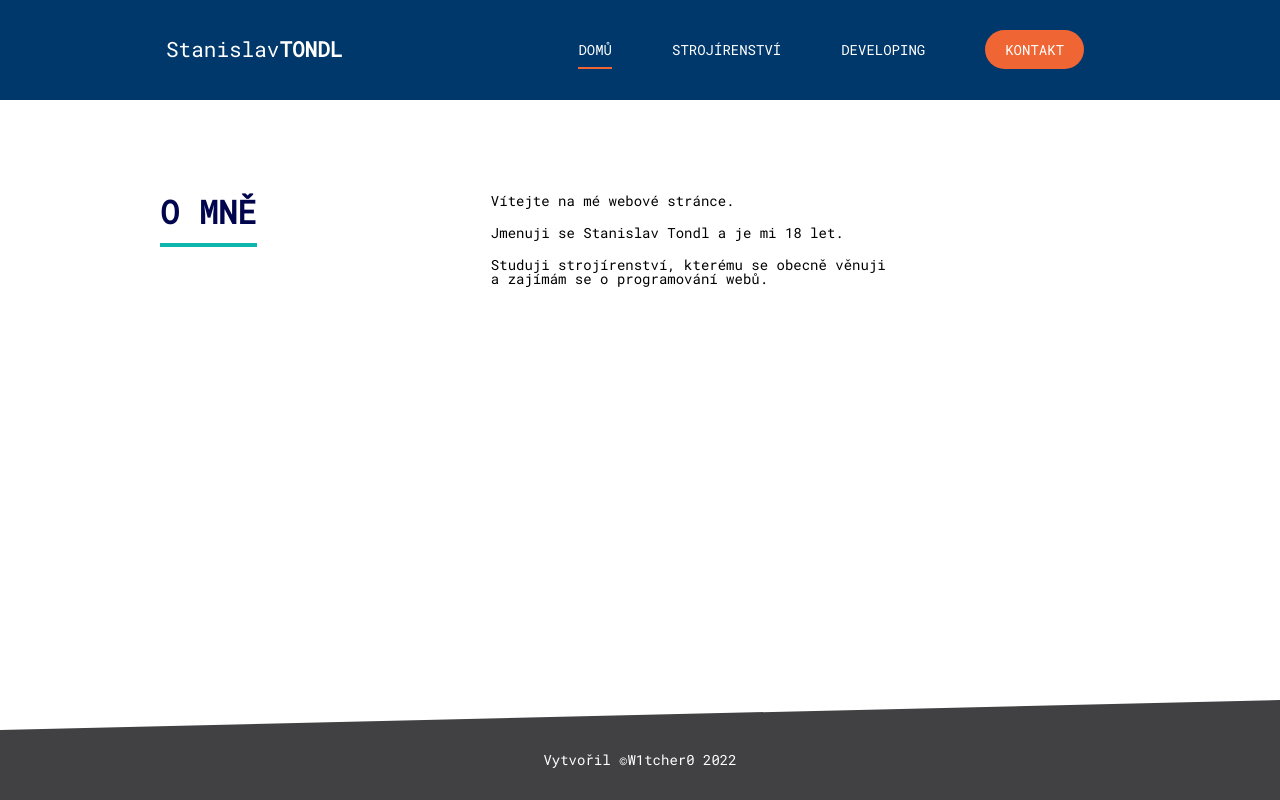
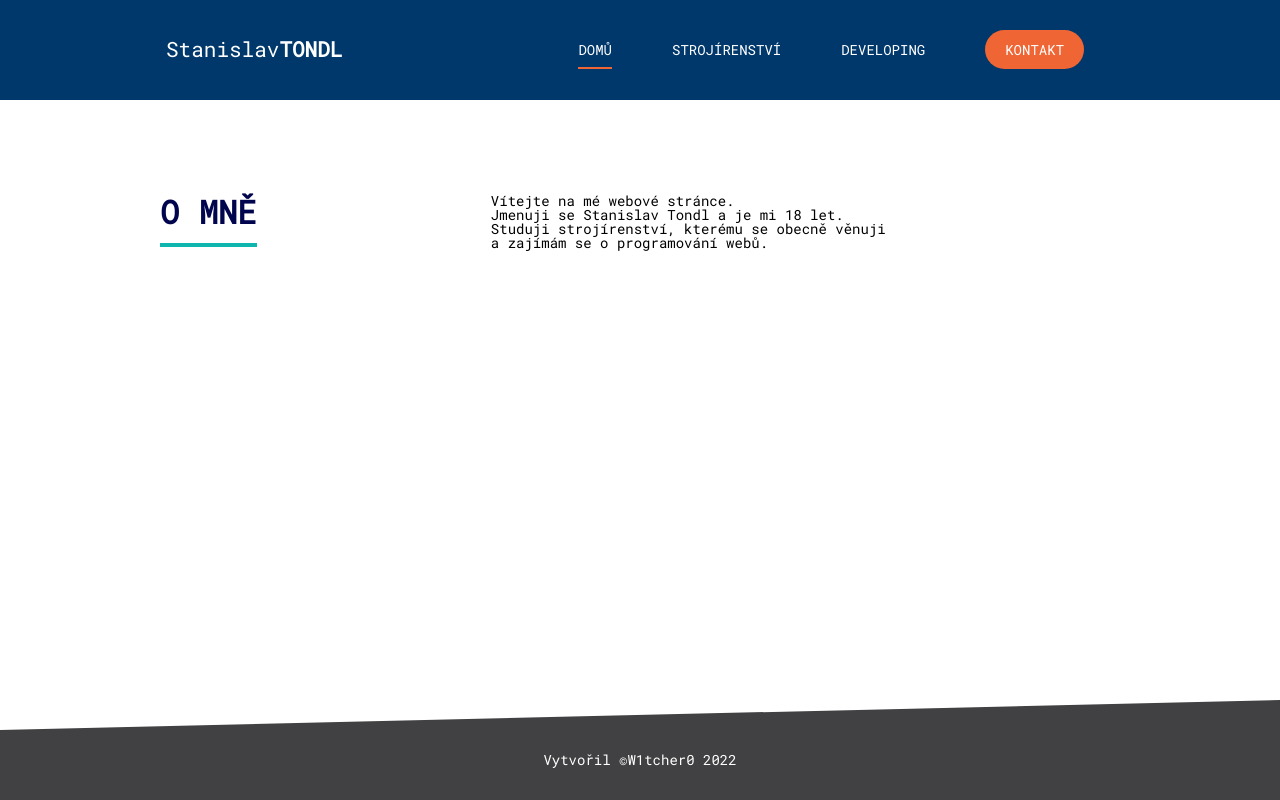
Before and after one commit to W1tcher0/W1tcher0.github.io, a plain HTML site: page index.html in a window 1280 px wide. Drawn offline with Linux system fonts and the light colour scheme.

Commit message:
Update index.html

```diff
--- a/index.html
+++ b/index.html
@@ -42,9 +42,9 @@
                 </header>
 
                 <section>
-                    <p>Vítejte na mé webové stránce.</p>
-                    <p>Jmenuji se Stanislav Tondl a je mi 18 let.</p>
-                    <p>Studuji strojírenství, kterému se obecně věnuji<br>
+                    <p>Vítejte na mé webové stránce.<br>
+                        Jmenuji se Stanislav Tondl a je mi 18 let.<br>
+                        Studuji strojírenství, kterému se obecně věnuji<br>
                         a zajímám se o programování webů.</p>
                 </section>
             </div>
```
